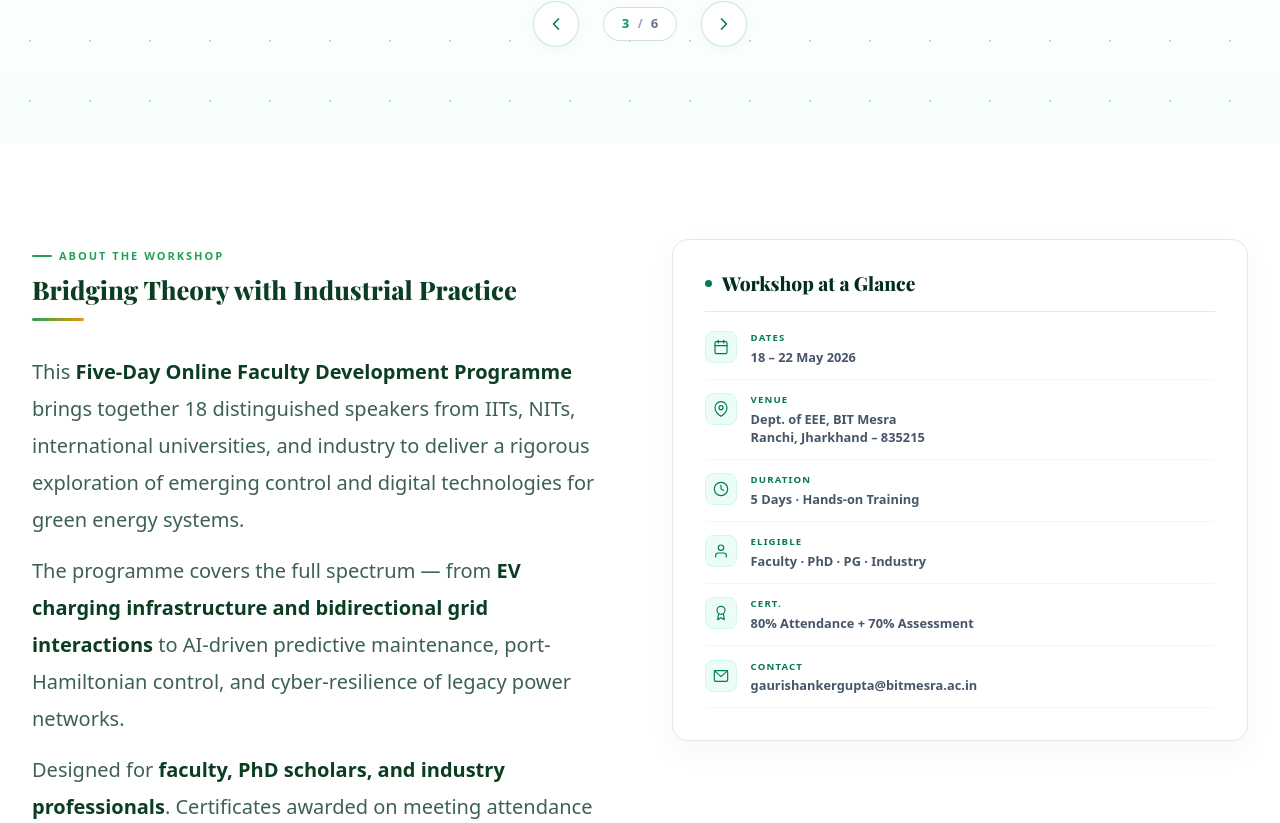
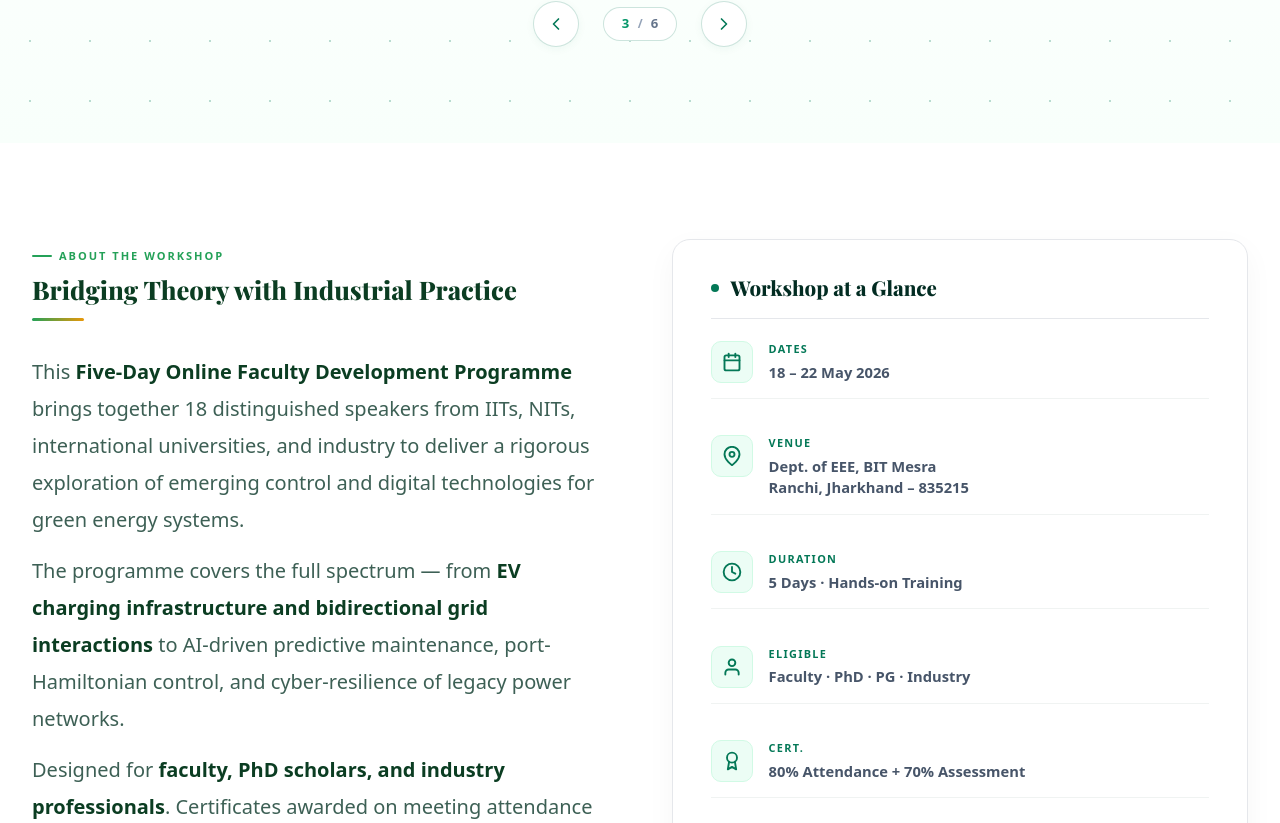
Before and after one commit to chrisfonseca8/BeeLabWork, a React (Vite) app: page / in a window 1280 px wide. Shown: the part 1977-2800 px from the top of the page. Built offline with nearby package versions, Linux system fonts and the light colour scheme.

Commit message:
fix: about section typography and styles.

```diff
--- a/src/components/sections/about.jsx
+++ b/src/components/sections/about.jsx
@@ -111,36 +111,39 @@ export default function About() {
                 </p>
               </div>
             </div>
-            {/* Right Column: Workshop At a Glance */}
+            {/* Right Column: Workshop At a Glance — stretches to match about column */}
             <div
               style={{
                 background: "#ffffff",
                 border: "1px solid #e5e7eb",
-                borderRadius: 16,
-                padding: "2rem",
+                borderRadius: 18,
+                padding: "2.25rem 2.35rem",
                 boxShadow: "0 10px 30px rgba(11,61,34,0.04)",
-                alignSelf: "start",
+                display: "flex",
+                flexDirection: "column",
+                minHeight: "100%",
               }}
             >
               <h3
                 style={{
                   fontFamily: "'Playfair Display', serif",
-                  fontSize: "1.2rem",
+                  fontSize: "clamp(1.25rem, 1.6vw, 1.45rem)",
                   fontWeight: 900,
                   color: "#022c22",
-                  marginBottom: "1.2rem",
-                  paddingBottom: "1rem",
+                  marginBottom: "1.35rem",
+                  paddingBottom: "1.1rem",
                   borderBottom: "1px solid #e5e7eb",
                   display: "flex",
                   alignItems: "center",
-                  gap: 10,
+                  gap: 12,
+                  flexShrink: 0,
                 }}
               >
                 <span
                   style={{
                     display: "inline-block",
-                    width: 7,
-                    height: 7,
+                    width: 8,
+                    height: 8,
                     background: "#047857",
                     borderRadius: "50%",
                   }}
@@ -148,7 +151,15 @@ export default function About() {
                 Workshop at a Glance
               </h3>
 
-              <div style={{ display: "flex", flexDirection: "column", gap: "0.85rem" }}>
+              <div
+                style={{
+                  display: "flex",
+                  flexDirection: "column",
+                  flex: 1,
+                  justifyContent: "space-between",
+                  gap: "0.5rem",
+                }}
+              >
                 {[
                   { lbl: "Dates", val: "18 – 22 May 2026" },
                   { lbl: "Venue", val: "Dept. of EEE, BIT Mesra\nRanchi, Jharkhand – 835215" },
@@ -156,24 +167,25 @@ export default function About() {
                   { lbl: "Eligible", val: "Faculty · PhD · PG · Industry" },
                   { lbl: "Cert.", val: "80% Attendance + 70% Assessment" },
                   { lbl: "Contact", val: "gaurishankergupta@bitmesra.ac.in" },
-                ].map((r) => {
+                ].map((r, rowIdx, arr) => {
                   const IconComp = getIconComponent(r.lbl);
+                  const isLast = rowIdx === arr.length - 1;
                   return (
                     <div
                       key={r.lbl}
                       style={{
                         display: "flex",
                         alignItems: "flex-start",
-                        gap: "0.85rem",
-                        paddingBottom: "0.75rem",
-                        borderBottom: "1px solid rgba(11,61,34,0.04)",
+                        gap: "1rem",
+                        paddingBottom: isLast ? 0 : "0.95rem",
+                        borderBottom: isLast ? "none" : "1px solid rgba(11,61,34,0.06)",
                       }}
                     >
                       <div
                         style={{
-                          width: 32,
-                          height: 32,
-                          borderRadius: 8,
+                          width: 42,
+                          height: 42,
+                          borderRadius: 10,
                           background: "#ecfdf5",
                           border: "1px solid #d1fae5",
                           display: "flex",
@@ -183,26 +195,26 @@ export default function About() {
                           color: "#047857",
                         }}
                       >
-                        <IconComp size={16} color="currentColor" />
+                        <IconComp size={20} color="currentColor" sw={2.25} />
                       </div>
-                      <div>
+                      <div style={{ minWidth: 0 }}>
                         <div
                           style={{
-                            fontSize: "0.6rem",
+                            fontSize: "0.68rem",
                             fontWeight: 900,
                             textTransform: "uppercase",
                             letterSpacing: "0.12em",
                             color: "#047857",
-                            marginBottom: "0.2rem",
+                            marginBottom: "0.28rem",
                           }}
                         >
                           {r.lbl}
                         </div>
                         <div
                           style={{
-                            fontSize: "0.8rem",
+                            fontSize: "0.92rem",
                             color: "#475569",
-                            lineHeight: 1.4,
+                            lineHeight: 1.45,
                             whiteSpace: "pre-line",
                             fontWeight: 600,
                           }}
--- a/src/components/sections/hero.jsx
+++ b/src/components/sections/hero.jsx
@@ -41,7 +41,7 @@ export default function Hero({ onOpenSchedule }) {
           <h1 className="hero-title" style={{ maxWidth: 840 }}>
             Emerging Control &amp;<br />
             Digital Technologies for<br />
-            <em>Sustainable Green Energy</em>
+            <em>Sustainable Green Energy Systems</em>
           </h1>
 
           {/* Subtitle — One clean line */}
--- a/src/index.css
+++ b/src/index.css
@@ -212,7 +212,7 @@ p { font-size: 1.15rem; line-height: 1.7; }
 .rule { width:52px; height:3px; background:linear-gradient(to right,var(--emerald),var(--gold)); border-radius:2px; margin-bottom:2rem; }
 
 /* ── ABOUT ── */
-.about-grid { display:grid; grid-template-columns:1fr 1fr; gap:4rem; align-items:start; }
+.about-grid { display:grid; grid-template-columns:1fr 1fr; gap:4rem; align-items:stretch; }
 .about-grid > div { min-width:0; }
 @media(max-width:768px){ .about-grid{grid-template-columns:1fr;gap:2.5rem;} }
 .about-text p { font-size:1.25rem; line-height:1.85; color:var(--slate); margin-bottom:.9rem; }
```
